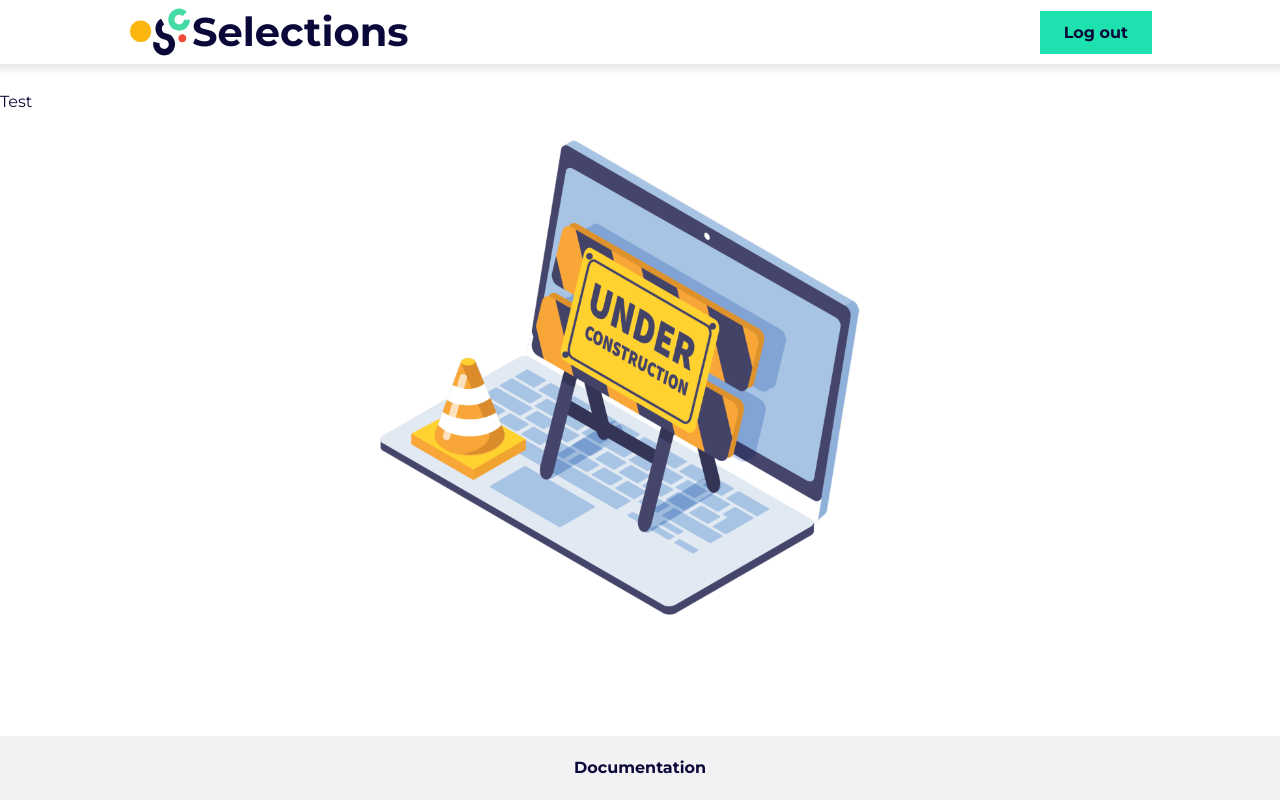
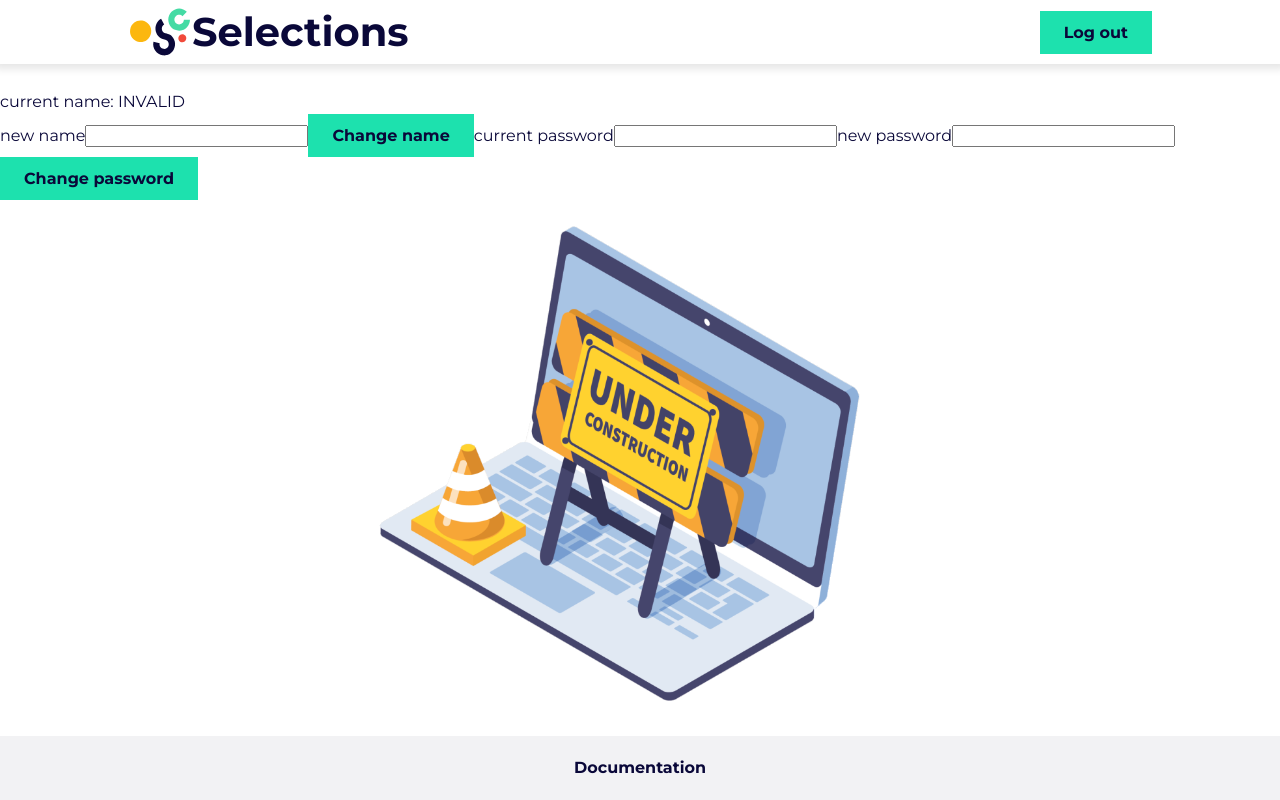
Before and after one commit to SELab-2/OSOC-2, a Next.js app in the folder frontend/: page /settings in a window 1280 px wide. Built offline with nearby package versions, Linux system fonts and the light colour scheme; no server answers.

Commit message:
feat: front-end change user settings

```diff
--- /dev/null
+++ b/frontend/components/Settings/SettingsComponent.tsx
@@ -0,0 +1,28 @@
+import React from "react";
+import styles from "./Settings.module.scss"
+import {Loginuser} from "../../types/types";
+
+export const SettingsComponent: React.FC<{person:Loginuser }> = ({person}) => {
+
+
+    return (
+        <div className={styles.settings}>
+
+            <text>current name: {person.login_user.person.firstname}</text>
+            <br/>
+            <text>new name</text>
+            <input/>
+            <button>
+                Change name
+            </button>
+
+            <text>current password</text>
+            <input/>
+            <text>new password</text>
+            <input/>
+            <button>
+                Change password
+            </button>
+        </div>
+    )
+}
--- a/frontend/pages/settings.tsx
+++ b/frontend/pages/settings.tsx
@@ -1,17 +1,61 @@
 import {NextPage} from "next";
 import SessionContext from "../contexts/sessionProvider";
-import {useContext} from "react";
+import {useContext, useEffect, useState} from "react";
 import {UnderConstruction} from "../components/UnderConstruction/UnderConstruction";
+import {AccountStatus, Loginuser} from "../types/types";
+import {SettingsComponent} from "../components/Settings/SettingsComponent";
 
 
 const Settings: NextPage = () => {
     const {getSessionKey, setSessionKey} = useContext(SessionContext);
+    const defaultUser = {
+        login_user: {
+            person: {
+                person_id: -1,
+                email: "",
+                firstname: "INVALID",
+                lastname: "",
+                github: ""
+            },
+            login_user_id: -1,
+            person_id: -1,
+            is_admin: false,
+            is_coach: false,
+            account_status: AccountStatus.ACTIVATED
+        }
+    };
 
-    console.log(getSessionKey)
-    console.log(setSessionKey)
+    const [user, setUser] = useState<Loginuser>(defaultUser);
+
+    const fetchUser = async () => {
+        const sessionKey = getSessionKey != undefined ? getSessionKey() : ""
+        const response = await fetch(`${process.env.NEXT_PUBLIC_API_URL}/user/current`, {
+            method: 'GET',
+            headers: {
+                'Authorization': `auth/osoc2 ${sessionKey}`
+            }
+        }).then(response => response.json()).catch(error => console.log(error));
+        console.log(response)
+        console.log("aahahah")
+        if (response !== undefined && response.success) {
+            if (setSessionKey) {
+                setSessionKey(response.sessionkey)
+            }
+            setUser(response.data)
+        }
+
+    }
+
+
+    useEffect(() => {
+        fetchUser().then();
+        // We do not want to reload the data when the data changes
+        // eslint-disable-next-line react-hooks/exhaustive-deps
+    }, []);
+
     return (
         <div>
-            Test
+            <SettingsComponent person={user}/>
             <UnderConstruction/>
         </div>
     )
--- a/frontend/types/types.ts
+++ b/frontend/types/types.ts
@@ -5,6 +5,12 @@
 export enum Decision {
     YES = "YES",
     MAYBE = "MAYBE",
+    NO = "NO"
+}
+
+export enum AccountStatus {
+    ACTIVATED = "ACTIVATED",
+    PENDING = "PENDING",
     NO = "NO"
 }
 
@@ -78,3 +84,20 @@ export interface Student {
         student_id: number;
     };
 }
+
+export interface Loginuser {
+    login_user: {
+        person: {
+            person_id: number,
+            email: string,
+            firstname: string;
+            lastname: string;
+            github: string
+        };
+        login_user_id: number,
+        person_id: number,
+        is_admin: boolean,
+        is_coach: boolean,
+        account_status: AccountStatus
+    }
+}
```
Also changed, not shown: frontend/components/Settings/Settings.module.scss (added).
